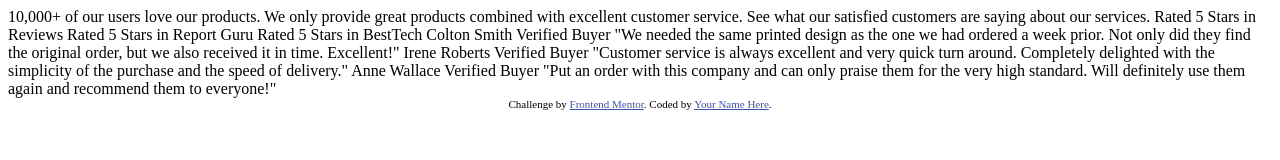
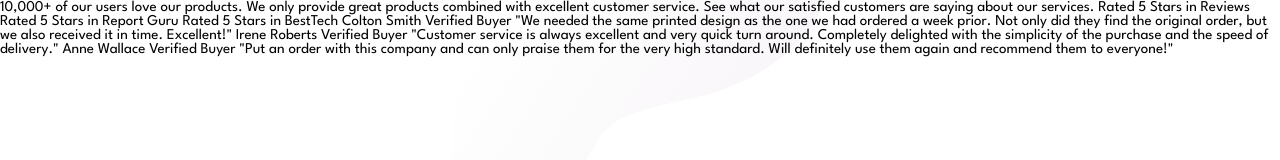
Before and after one commit to valvrauu/social-proof-section, a plain HTML site: page index.html in a window 1280 px wide. Drawn offline with Linux system fonts and the light colour scheme.

Commit message:
:truck: organize initial files

```diff
--- /dev/null
+++ b/assets/css/style.css
@@ -0,0 +1,52 @@
+:root {
+    /* Colors */
+
+        /* Primary */
+            --very-dark-magenta: hsl(300, 43%, 22%);
+            --soft-pink: hsl(333, 80%, 67%);
+
+        /* Neutral */
+            --dark-grayish-magenta: hsl(303, 10%, 53%);
+            --light-grayish-magenta: hsl(300, 24%, 96%);
+
+            --ntrl-min: hsl(0, 0%, 100%);
+
+    /* Fonts */
+
+        /* Font-size */
+            --fs-base: 1.5rem;
+
+        /* Font-family */
+            --ff-primary: 'League Spartan', sans-serif;
+
+        /* Font-weight */
+            --fw-sm: 400;
+            --fw-md: 500;
+            --fw-lg: 700;
+}
+
+* {
+    margin: 0;
+    padding: 0;
+    box-sizing: border-box;
+}
+
+html {
+    min-height: 100vh;
+    min-height: 100dvh;
+
+    font-size: 62.5%;
+}
+
+body {
+    min-height: 100vh;
+    min-height: 100dvh;
+
+    background:
+        url('../images/bg-pattern-top-mobile.svg') top no-repeat,
+        url('../images/bg-pattern-bottom-mobile.svg') bottom no-repeat,
+        var(--ntrl-min);
+
+    font-size: var(--fs-base);
+    font-family: var(--ff-primary);
+}
--- a/index.html
+++ b/index.html
@@ -1,29 +1,27 @@
 <!DOCTYPE html>
+
 <html lang="en">
   <head>
     <meta charset="UTF-8" />
     <meta name="viewport" content="width=device-width, initial-scale=1.0" />
-    <!-- displays site properly based on user's device -->
 
     <link
       rel="icon"
       type="image/png"
       sizes="32x32"
-      href="./images/favicon-32x32.png"
+      href="assets/images/favicon-32x32.png"
     />
 
+    <link
+      rel="stylesheet"
+      href="assets/css/style.css"
+    />
+
+    <link rel="preconnect" href="https://fonts.googleapis.com">
+    <link rel="preconnect" href="https://fonts.gstatic.com" crossorigin>
+    <link href="https://fonts.googleapis.com/css2?family=League+Spartan:wght@400;500;700&display=swap" rel="stylesheet">
+
     <title>Frontend Mentor | Social proof section</title>
-
-    <!-- Feel free to remove these styles or customise in your own stylesheet 👍 -->
-    <style>
-      .attribution {
-        font-size: 11px;
-        text-align: center;
-      }
-      .attribution a {
-        color: hsl(228, 45%, 44%);
-      }
-    </style>
   </head>
   <body>
     10,000+ of our users love our products.
@@ -50,12 +48,5 @@
     Verified Buyer
     "Put an order with this company and can only praise them for the very high
     standard. Will definitely use them again and recommend them to everyone!"
-
-    <div class="attribution">
-      Challenge by
-      <a href="https://www.frontendmentor.io?ref=challenge" target="_blank"
-        >Frontend Mentor</a
-      >. Coded by <a href="#">Your Name Here</a>.
-    </div>
   </body>
 </html>
```
Also changed, not shown: assets/images/bg-pattern-bottom-desktop.svg (renamed from images/bg-pattern-bottom-desktop.svg), assets/images/bg-pattern-bottom-mobile.svg (renamed from images/bg-pattern-bottom-mobile.svg), assets/images/bg-pattern-top-desktop.svg (renamed from images/bg-pattern-top-desktop.svg), assets/images/bg-pattern-top-mobile.svg (renamed from images/bg-pattern-top-mobile.svg), assets/images/favicon-32x32.png (renamed from images/favicon-32x32.png), assets/images/icon-star.svg (renamed from images/icon-star.svg), assets/images/image-anne.jpg (renamed from images/image-anne.jpg), assets/images/image-colton.jpg (renamed from images/image-colton.jpg), assets/images/image-irene.jpg (renamed from images/image-irene.jpg), 1 other file.
